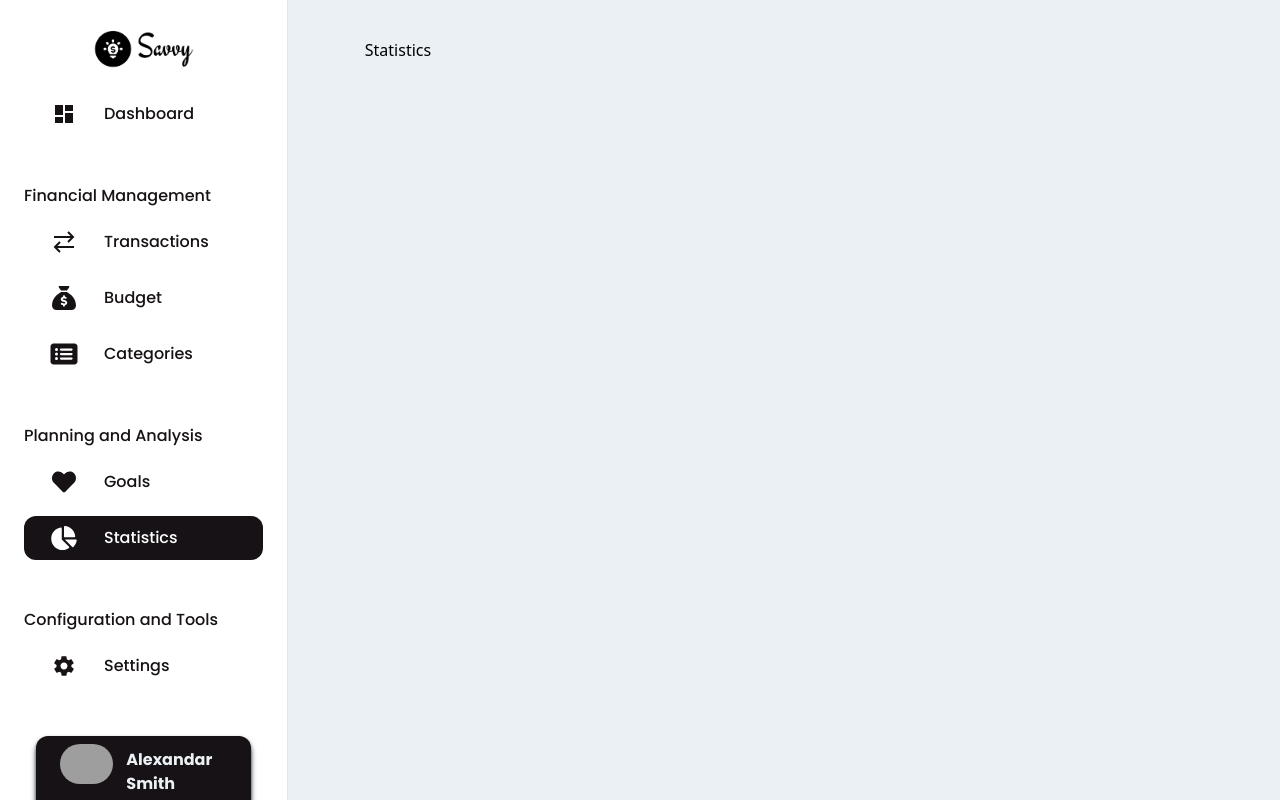
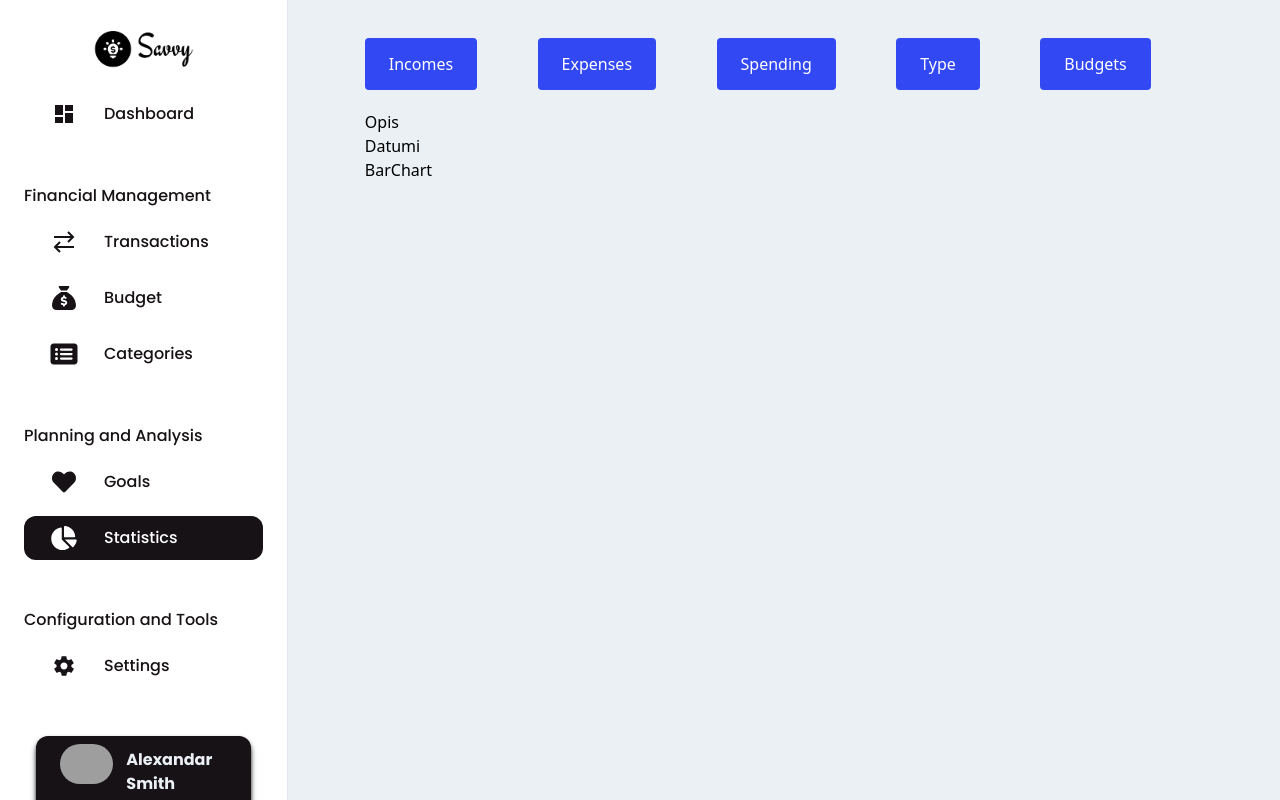
Before and after one commit to bakirdevedzic/savvy, a React (Vite) app: page /app/statistics in a window 1280 px wide. Built offline with nearby package versions, Linux system fonts and the light colour scheme; no server answers; the database is empty; grey boxes are pictures that could not be loaded.

Commit message:
Make budget calculations

```diff
--- a/package.json
+++ b/package.json
@@ -21,7 +21,8 @@
     "react-paginate": "^8.2.0",
     "react-redux": "^9.1.0",
     "react-responsive": "^10.0.0",
-    "react-router-dom": "^6.22.3"
+    "react-router-dom": "^6.22.3",
+    "recharts": "^2.12.5"
   },
   "devDependencies": {
     "@types/react": "^18.2.66",
--- a/src/components/AppLayout.jsx
+++ b/src/components/AppLayout.jsx
@@ -11,6 +11,7 @@ import {
 import { fetchBudgetsAsync } from "../features/Budget/budgetSlice";
 import { fetchCategoriesAsync } from "../features/Categories/categoriesSlice";
 import { fetchGoalsAsync } from "../features/Goals/goalsSlice";
+import Spinner from "../ui/Spinner";
 
 function AppLayout() {
   const [showSidebar, setShowSidebar] = useState(false);
@@ -20,6 +21,7 @@ function AppLayout() {
   const dispatch = useDispatch();
 
   const transactions = useSelector(getTransactions);
+
   useEffect(() => {
     async function getData() {
       if (!transactions) {
@@ -42,7 +44,7 @@ function AppLayout() {
         setShowSidebar={setShowSidebar}
       />
       <main className="bg-primary-white-2 col-[2/3]  pt-[2.4rem] pl-[4.8rem] pr-[4.8rem] pb-[6.4rem] sm:pt-[1.6rem] sm:pl-[2.4rem] sm:pr-[2.4rem] md:pt-[1.6rem] md:pl-[2.4rem] md:pr-[2.4rem] flex flex-col items-center">
-        <Outlet />
+        {transactions ? <Outlet /> : <Spinner />}
       </main>
     </div>
   );
--- a/src/features/Budget/BudgetForm.jsx
+++ b/src/features/Budget/BudgetForm.jsx
@@ -17,10 +17,15 @@ function BudgetForm({ budgetToEdit = {}, onClose }) {
     defaultValues: isEditSession ? editValues : {},
   });
   const { errors } = formState;
+  const curMonth = `${new Date().getFullYear()}-0${new Date().getMonth() + 1}`;
 
   const dispatch = useDispatch();
   const status = useSelector((state) => state.budgets.status);
   const budgets = useSelector(getBudgets);
+  const currentBudget = useSelector((state) => state.budgets.currentBudget);
+  const newCurrentBudget = currentBudget
+    ? currentBudget
+    : { month: "", planned_amount: 0 };
 
   const onSubmit = async (data) => {
     if (!isEditSession) {
@@ -37,7 +42,7 @@ function BudgetForm({ budgetToEdit = {}, onClose }) {
   };
 
   const isMonthAvailable = (selectedMonth) => {
-    return !checkIfMonthIsUnique(budgets, selectedMonth);
+    return !checkIfMonthIsUnique([...budgets, newCurrentBudget], selectedMonth);
   };
   return (
     <form
@@ -55,6 +60,7 @@ function BudgetForm({ budgetToEdit = {}, onClose }) {
         <FormRow label="Month*" error={errors?.month?.message}>
           <input
             type="month"
+            min={curMonth}
             {...register("month", {
               required: "Month is required!",
               validate: (value) =>
--- /dev/null
+++ b/src/features/Statistics/IncomesAndExpensesStatistics.jsx
@@ -0,0 +1,11 @@
+function IncomesAndExpensesStatistics({ type }) {
+  return (
+    <div className="flex flex-col">
+      <div>Opis</div>
+      <div>Datumi</div>
+      <div>BarChart</div>
+    </div>
+  );
+}
+
+export default IncomesAndExpensesStatistics;
--- a/src/pages/Budget.jsx
+++ b/src/pages/Budget.jsx
@@ -3,13 +3,17 @@ import Button from "../ui/Button";
 import InfoCard from "../ui/InfoCard";
 import BudgetTable from "../features/Budget/BudgetTable.jsx";
 
-import { useState } from "react";
+import { useEffect, useState } from "react";
 import Modal from "../ui/Modal";
 import BudgetForm from "../features/Budget/BudgetForm.jsx";
 
 import { useDispatch, useSelector } from "react-redux";
-import { getBudgets } from "../features/Budget/budgetSlice.js";
-import { currentBudget } from "../utils/budgetHelpers.js";
+import { editBudgetAsync, getBudgets } from "../features/Budget/budgetSlice.js";
+import {
+  calculateMonthSpendings,
+  isFromLastMonth,
+} from "../utils/budgetHelpers.js";
+import { getTransactions } from "../features/Transactions/transactionsSlice.js";
 
 function Budget() {
   const [showModal, setShowModal] = useState(false);
@@ -19,7 +23,38 @@ function Budget() {
 
   const budgets = useSelector(getBudgets);
 
-  const currentBudget2 = currentBudget(budgets);
+  const currentBudget2 = useSelector((state) => state.budgets.currentBudget);
+  const transactions = useSelector(getTransactions);
+  const currentMonth = new Date();
+
+  useEffect(() => {
+    const isThereFromLastMonth = budgets.findIndex((budget) =>
+      isFromLastMonth(new Date(budget.month))
+    );
+
+    if (
+      isThereFromLastMonth >= 0 &&
+      budgets[isThereFromLastMonth].spent_amount === null
+    ) {
+      const spentAmount = calculateMonthSpendings(
+        transactions,
+        budgets[isThereFromLastMonth].month
+      );
+
+      dispatch(
+        editBudgetAsync({
+          ...budgets[isThereFromLastMonth],
+          spent_amount: spentAmount,
+          saved_amount:
+            budgets[isThereFromLastMonth].planned_amount - spentAmount > 0
+              ? budgets[isThereFromLastMonth].planned_amount - spentAmount
+              : 0,
+        })
+      );
+    }
+  }, []);
+
+  const thisMonthSpending = calculateMonthSpendings(transactions, currentMonth);
 
   function handleAddNewBudget() {
     setShowModal(true);
@@ -54,11 +89,19 @@ function Budget() {
           label="Budget for this month"
           amount={currentBudget2?.planned_amount}
         />
-        <InfoCard label="Spent this month" amount={6450} color="red" />
+        <InfoCard
+          label="Spent this month"
+          amount={thisMonthSpending}
+          color="red"
+        />
         <InfoCard
           label="Remaining for this month"
-          amount={3570}
-          color="green"
+          amount={
+            currentBudget2?.planned_amount - thisMonthSpending
+              ? currentBudget2?.planned_amount - thisMonthSpending
+              : 0
+          }
+          color={`${currentBudget2?.planned_amount - thisMonthSpending > 0 ? "green" : "red"}`}
         />
       </div>
       <div className="h-[100%] flex flex-row gap-3 us:flex-col">
@@ -69,10 +112,12 @@ function Budget() {
           </Button>
         </div>
         <div>
-          <Button type="base" onClick={() => handleUpdateBudget()}>
-            <MdAddBox />
-            Edit budget
-          </Button>
+          {currentBudget2 && (
+            <Button type="base" onClick={() => handleUpdateBudget()}>
+              <MdAddBox />
+              Edit budget
+            </Button>
+          )}
         </div>
       </div>
       <div className="overflow-auto">
--- a/src/pages/Categories.jsx
+++ b/src/pages/Categories.jsx
@@ -1,11 +1,11 @@
 import Button from "../ui/Button";
 import { MdAddBox } from "react-icons/md";
 import Modal from "../ui/Modal";
-import { useEffect, useMemo, useState } from "react";
+import { useState } from "react";
 import IncomeCategoriesTable from "../features/Categories/IncomeCategoriesTable";
 import ExpenseCategoriesTable from "../features/Categories/ExpenseCategoriesTable";
 import CategoryForm from "../features/Categories/CategoryForm";
-import { useDispatch, useSelector } from "react-redux";
+import { useSelector } from "react-redux";
 import {
   getExpenseCategories,
   getIncomeCategories,
--- a/src/pages/Statistics.jsx
+++ b/src/pages/Statistics.jsx
@@ -1,5 +1,42 @@
+import { useState } from "react";
+import Button from "../ui/Button";
+import IncomesAndExpensesStatistics from "../features/Statistics/IncomesAndExpensesStatistics";
+
 function Statistics() {
-  return <div className="max-w-[1700px] w-[100%]">Statistics</div>;
+  const [stats, setStats] = useState("None");
+  console.log(stats);
+  return (
+    <div className="max-w-[1700px] w-[100%] grid grid-rows-2">
+      <div className="flex flex-wrap gap-2">
+        <div className="grow basis-auto ">
+          <Button type="base" onClick={() => setStats("Incomes")}>
+            Incomes
+          </Button>
+        </div>
+        <div className="grow basis-auto ">
+          <Button type="base" onClick={() => setStats("Expenses")}>
+            Expenses
+          </Button>
+        </div>
+        <div className="grow basis-auto ">
+          <Button type="base" onClick={() => setStats("Spending")}>
+            Spending
+          </Button>
+        </div>
+        <div className="grow basis-auto ">
+          <Button type="base" onClick={() => setStats("Type")}>
+            Type
+          </Button>
+        </div>
+        <div className="grow basis-auto ">
+          <Button type="base" onClick={() => setStats("Budgets")}>
+            Budgets
+          </Button>
+        </div>
+      </div>
+      <IncomesAndExpensesStatistics />
+    </div>
+  );
 }
 
 export default Statistics;
--- a/src/services/apiTransactions.js
+++ b/src/services/apiTransactions.js
@@ -14,7 +14,7 @@ export async function fetchTransactions() {
   if (error) {
     throw new Error("Transactions could not be loaded");
   }
-  console.log(data);
+
   return data;
 }
 
--- a/src/ui/Operations.jsx
+++ b/src/ui/Operations.jsx
@@ -105,7 +105,7 @@ function Operations({ data, type }) {
     <div>
       <div>
         <div className="flex flex-row text-lg text-gray-600 gap-2">
-          {type !== "goals" && (
+          {type !== "goals" && type !== "budgets" && (
             <div>
               <RiEdit2Fill className="cursor-pointer" onClick={handleEdit} />
             </div>
--- a/src/utils/budgetHelpers.js
+++ b/src/utils/budgetHelpers.js
@@ -23,3 +23,31 @@ export function currentBudget(budgets) {
     return null;
   }
 }
+
+export function isFromLastMonth(date) {
+  const today = new Date();
+  const lastMonth = new Date(today.getFullYear(), today.getMonth() - 1, 1);
+
+  const isLastMonthDecember = today.getMonth() === 0 && date.getMonth() === 11;
+
+  return (date >= lastMonth && date < today) || isLastMonthDecember;
+}
+
+export function calculateMonthSpendings(transactions, targetMonth) {
+  const targetDate = new Date(targetMonth);
+
+  const filteredTransactions = transactions.filter((transaction) => {
+    const transactionDate = new Date(transaction.date);
+    return (
+      transactionDate.getMonth() === targetDate.getMonth() &&
+      transactionDate.getFullYear() === targetDate.getFullYear() &&
+      transaction.type === "EXPENSE"
+    );
+  });
+
+  const totalSpent = filteredTransactions.reduce((acc, transaction) => {
+    return acc + transaction.amount;
+  }, 0);
+
+  return totalSpent;
+}
```
Also changed, not shown: src/features/Budget/budgetSlice.js (+32 -9 lines), src/utils/statisticsHelpers.js (added), 1 other file (tests, documents, lock files or other folders).
